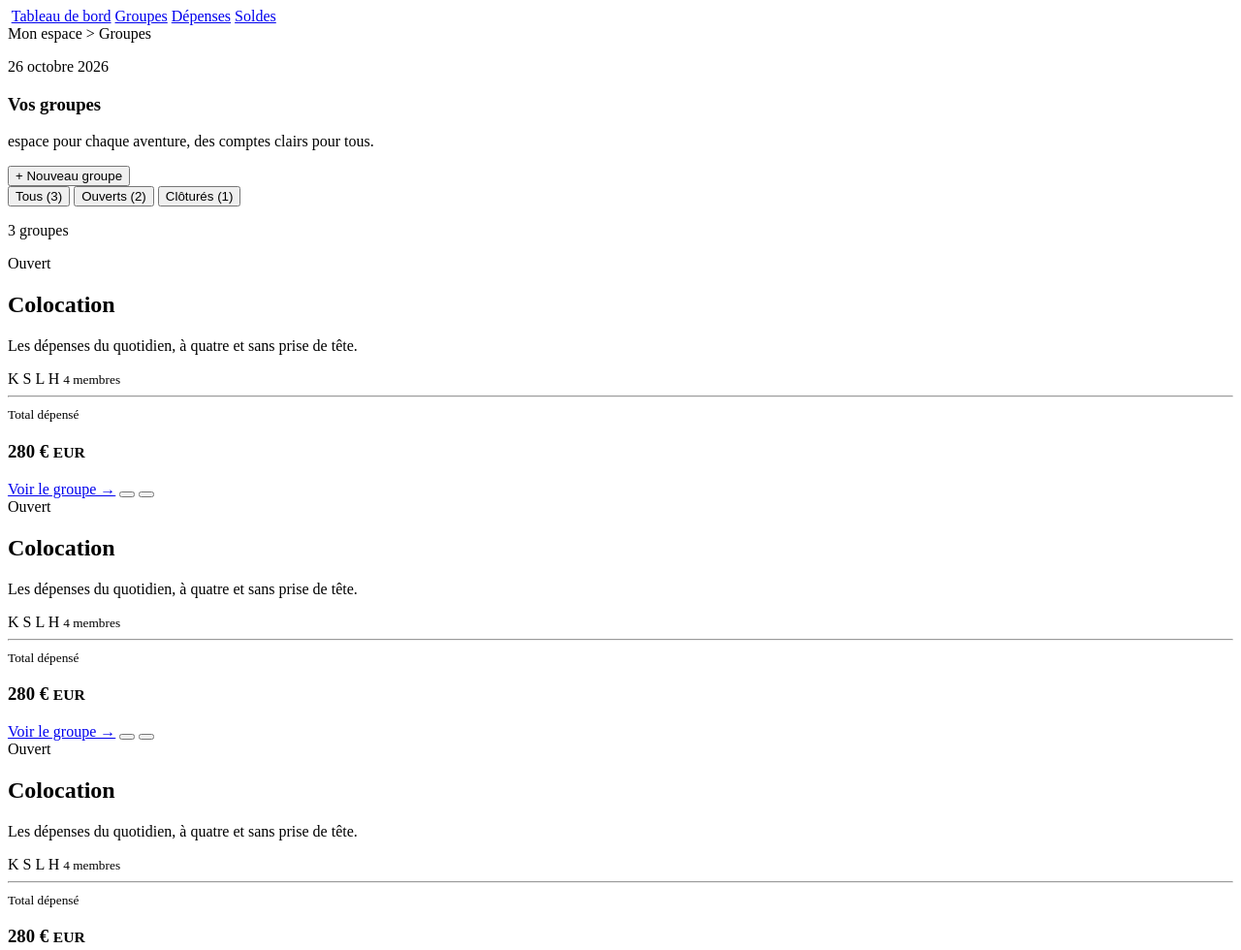
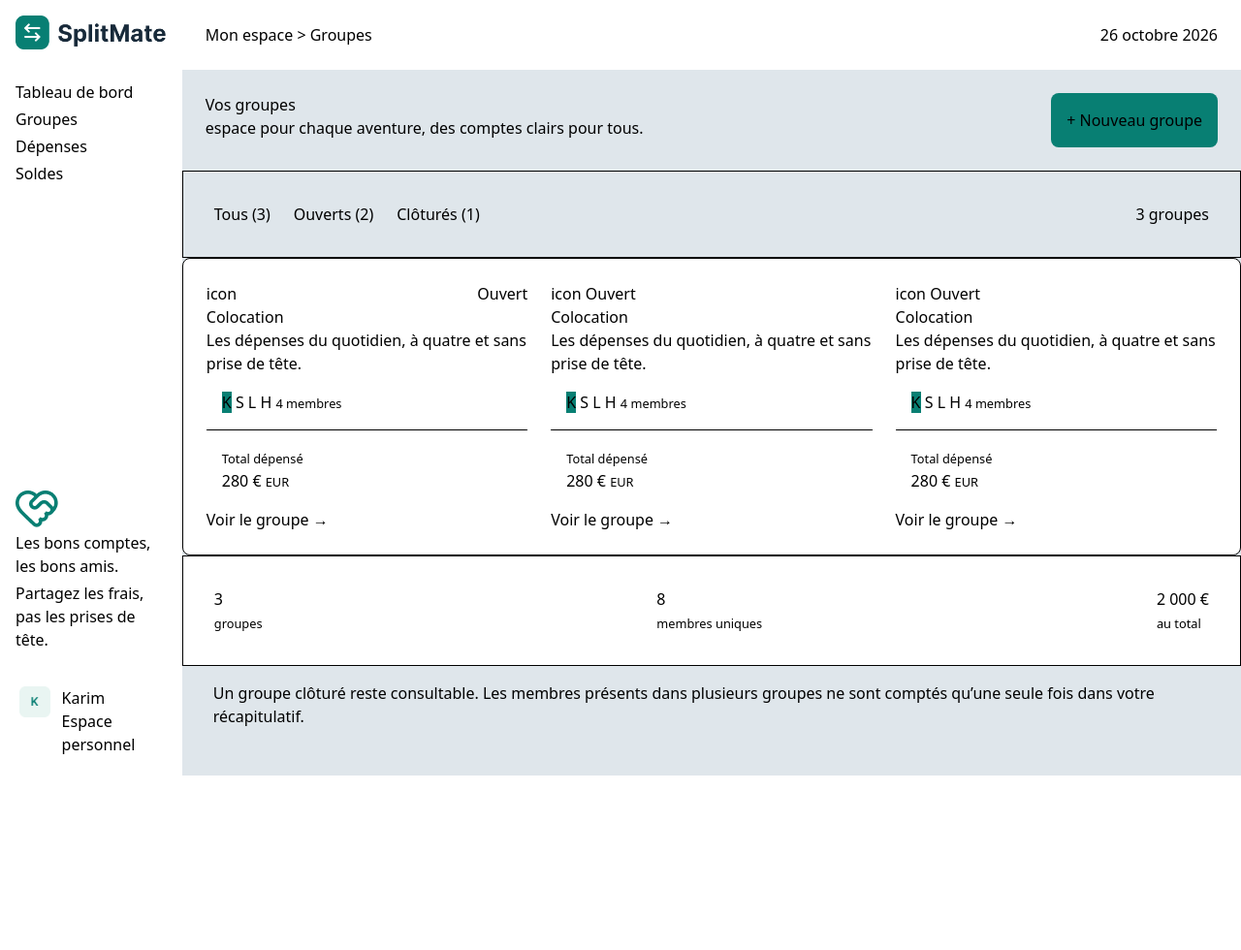
Before and after one commit to Ayoub-benyahiia/SplitMate-brief, a plain HTML site: page index.html in a window 1280 px wide. Shown: the top 980 px of the page at 97% size. After the commit the page ends 800 px from the top, so only its background shows below. Drawn offline with nearby package versions, Linux system fonts and the light colour scheme; a web font is replaced by a local one.

Commit message:
the first design of page groupes is done

```diff
--- a/index.html
+++ b/index.html
@@ -9,136 +9,173 @@
     <link
         href="https://fonts.googleapis.com/css2?family=Google+Sans+Flex:opsz,wght@1..144,1..1000&family=Inter:ital,opsz,wght@0,14..32,100..900;1,14..32,100..900&display=swap"
         rel="stylesheet">
-    <link rel="stylesheet" href="https://fonts.googleapis.com/css2?family=Material+Symbols+Outlined:opsz,wght,FILL,GRAD@20..48,100..700,0..1,-50..200&icon_names=search" />
+    <script src="https://cdn.jsdelivr.net/npm/@tailwindcss/browser@4"></script>
     <title>Document</title>
 </head>
 
 <body>
-    <div class="sidebar">
-        <img>
+    <div class="flex">
+
+        <div class=" bg-white basis-auto flex-col w-60 gap-100px min-h-screen ">
+            <aside class=" flex flex-col justify-between min-h-screen p-4 ">
+                <div>
+                    <div><img src="Assets/Pasted image (2).png"></div>
+
+                    <div class="flex flex-col gap-1 mt-8 =">
                         <a href="#">Tableau de bord</a>
                         <a href="#">Groupes</a>
                         <a href="#">Dépenses</a>
                         <a href="#">Soldes</a>
-        <article>
-        </article>
+                    </div>
+                </div>
+                <div>
+                    <div class="flex flex-col gap-1 mt-8">
+                        <div class="size"><img src="Assets/Pasted image.png"></div>
+                        <h3>Les bons comptes, les bons amis.</h3>
+                        <smal>Partagez les frais, pas les prises de tête.</smal>
+                    </div>
+                    <div class=" flex flex-row p-1 gap-3 mt-8">
+                        <div class="size-10"><img src="Assets/Pasted image (3).png"></div>
+                        <div class="flex flex-col">
+                            <p>Karim</p>
+                            <p>Espace personnel</p>
+                        </div>
+                    </div>
+                </div>
+            </aside>
         </div>
 
-    <div>
-        <a> Mon espace > Groupes</a>
+
+
+        <section class="min-h-screen bg-[#DFE6EB]">
+            <div class=" flex flex-row justify-between justify-items-end bg-white p-6">
+                <a>Mon espace > Groupes</a>
                 <p>26 octobre 2026 </p>
             </div>
-
-    <section>
-        <div class="Groupes">
-            <h3>Vos groupes</h3>
+            <div class="flex flex-row p-6 justify-between">
+                <div>
+                    <h3 class="">Vos groupes</h3>
                     <p>espace pour chaque aventure, des comptes clairs pour tous.</p>
-            <button> + Nouveau groupe</button>
+                </div>
+                <div><button class="bg-[#087F73] p-4 rounded-lg"> + Nouveau groupe</button></div>
             </div>
 
-        <div class="tabs">
+            <div class="flex flex-row p-2 justify-between border">
+                <div class="flex flex row gap-6 p-6">
                     <button>Tous (3)</button>
                     <button>Ouverts (2)</button>
                     <button>Clôturés (1)</button>
+                </div>
+                <div class="p-6">
                     <p>3 groupes</p>
                 </div>
+            </div>
 
-        <div class="card-1">
-            <div class="top">
-                <span></span>
+            <div class="grid grid-cols-3 gap-6 bg-white rounded-lg border p-6">
+                <div class=" flex flex-col">
+                    <div class="flex flex-row justify-between">
+                        <span>icon</span>
                         <span>Ouvert</span>
                     </div>
 
                     <h2>Colocation</h2>
                     <p>Les dépenses du quotidien, à quatre et sans prise de tête.</p>
 
-            <div>
-                <span>K</span> <span>S</span> <span>L</span> <span>H</span>
+                    <div class="p-4">
+                        <span class="bg-[#087F73]">K</span> <span>S</span> <span>L</span> <span>H</span>
                         <small>4 membres</small>
                     </div>
 
                     <hr />
-
+                    <div class="p-4">
                         <small>Total dépensé</small>
                         <h3>280 € <small>EUR</small></h3>
                     </div>
-
+                    <div>
                         <a href="#">Voir le groupe →</a>
                         <button></button>
                         <button></button>
+                    </div>
+                </div>
 
-        <div class="card-2">
+
+                <div class="">
                     <div class="top">
-                <span></span>
+                        <span>icon</span>
                         <span>Ouvert</span>
                     </div>
 
                     <h2>Colocation</h2>
                     <p>Les dépenses du quotidien, à quatre et sans prise de tête.</p>
 
-            <div>
-                <span>K</span>
-                <span>S</span>
-                <span>L</span>
-                <span>H</span>
+                    <div class="p-4">
+                        <span class="bg-[#087F73]">K</span> <span>S</span> <span>L</span> <span>H</span>
                         <small>4 membres</small>
                     </div>
 
                     <hr />
-
+                    <div class="p-4">
                         <small>Total dépensé</small>
                         <h3>280 € <small>EUR</small></h3>
                     </div>
-
+                    <div>
                         <a href="#">Voir le groupe →</a>
                         <button></button>
                         <button></button>
+                    </div>
+                </div>
 
-        <div class="card-3">
+
+                <div class="">
                     <div class="top">
-                <span></span>
+                        <span>icon</span>
                         <span>Ouvert</span>
                     </div>
 
                     <h2>Colocation</h2>
                     <p>Les dépenses du quotidien, à quatre et sans prise de tête.</p>
 
-            <div>
-                <span>K</span> <span>S</span> <span>L</span> <span>H</span>
+                    <div class="p-4">
+                        <span class="bg-[#087F73]">K</span> <span>S</span> <span>L</span> <span>H</span>
                         <small>4 membres</small>
                     </div>
 
                     <hr />
-
+                    <div class="p-4">
                         <small>Total dépensé</small>
                         <h3>280 € <small>EUR</small></h3>
                     </div>
-
+                    <div>
                         <a href="#">Voir le groupe →</a>
                         <button></button>
                         <button></button>
+                    </div>
+                </div>
 
+            </div>
 
-        <div class="KPIS">
-            <div class="kpi-1">
+            <div class="flex bg-white p-8 justify-between border">
+                <div class="flex-row">
                     <h3>3</h3>
                     <small>groupes</small>
                 </div>
-            <div class="kpi-2">
+                <div class="">
                     <h3>8</h3>
                     <small>membres uniques</small>
                 </div>
-            <div class="kpi-3">
+                <div class="">
                     <h3>2 000 €</h3>
                     <small>au total</small>
                 </div>
             </div>
 
-        <div>
-            <p>Un groupe clôturé reste consultable. Les membres présents dans plusieurs groupes ne sont comptés qu’une
+            <div class="pt-4 pb-4 px-8">
+                <p>Un groupe clôturé reste consultable. Les membres présents dans plusieurs groupes ne sont comptés
+                    qu’une
                     seule fois dans votre récapitulatif.</p>
             </div>
         </section>
+    </div>
 </body>
 
 </html>
```
Also changed, not shown: Assets/Pasted image (2).png (added), Assets/Pasted image (3).png (added), Assets/Pasted image.png (added). Lines whose indentation alone changed are shown as unchanged.
